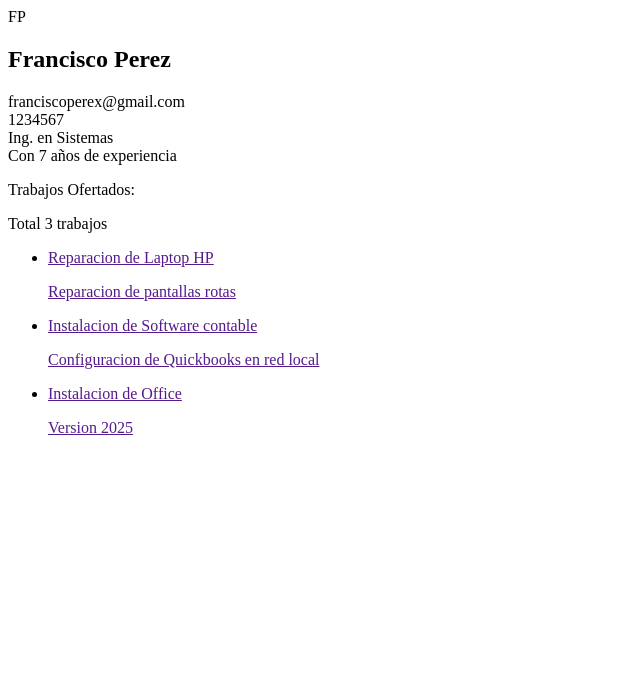
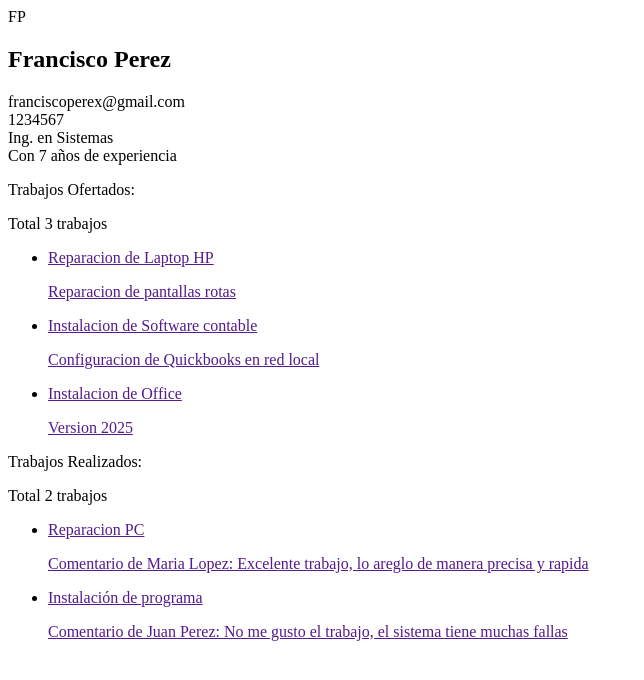
Before and after one commit to Internal-Functionality/Internal_Functionality_PoC_Frontend, a Next.js app: page /act-requesters-hu6 in a window 1280 px wide. Shown: the top 680 px of the page, without its empty margins (0-644 px from the left). Built offline with nearby package versions, Linux system fonts and the light colour scheme.

Commit message:
add JobRegisterBox component

```diff
--- a/src/app/act-requesters-hu6/page.tsx
+++ b/src/app/act-requesters-hu6/page.tsx
@@ -1,6 +1,6 @@
 import FixerCard from "@/components/components-h6/FixerCard";
 import JobOffersBox from "@/components/components-h6/JobOffersBox";
-
+import JobRegisterBox from "@/components/components-h6/JobRegisterBox";
 export default function page() {
     return (
         <>
@@ -13,6 +13,9 @@ export default function page() {
             <div className="max-w-2xl w-full p-6">
                 <JobOffersBox />
             </div>
+            <div className="max-w-2xl w-full p-6">
+                <JobRegisterBox />
+            </div>
         </div>
         </>
     );
--- /dev/null
+++ b/src/components/components-h6/JobRegisterBox.tsx
@@ -0,0 +1,26 @@
+import Link from "next/link";
+
+export default function JobRegisterBox(){
+    return (
+        <div className="max-w-2xl w-full text-2xl mt-5">
+            Trabajos Realizados:
+            <p className="text-sm mt-2 ml-1">Total 2 trabajos</p>
+            <ul className="text-sm text-left">
+                <li className="w-full mt-8">
+                    <Link href="" className="block bg-blue-100 p-5 border border-black rounded-t-xl w-full text-2xl">
+                        Reparacion PC
+                        <p className="text-sm mt-3">Comentario de Maria Lopez: Excelente trabajo, lo areglo de manera
+                        precisa y rapida</p>
+                    </Link>
+                </li>
+                <li className="w-full">
+                    <Link href="" className="block bg-blue-100 p-5 border border-black w-full text-2xl rounded-b-xl">
+                    Instalación de programa
+                    <p className="text-sm mt-3">Comentario de Juan Perez: No me gusto el trabajo, el sistema tiene
+                    muchas fallas</p>
+                    </Link>
+                </li>
+            </ul>
+        </div>
+    );
+}
```
